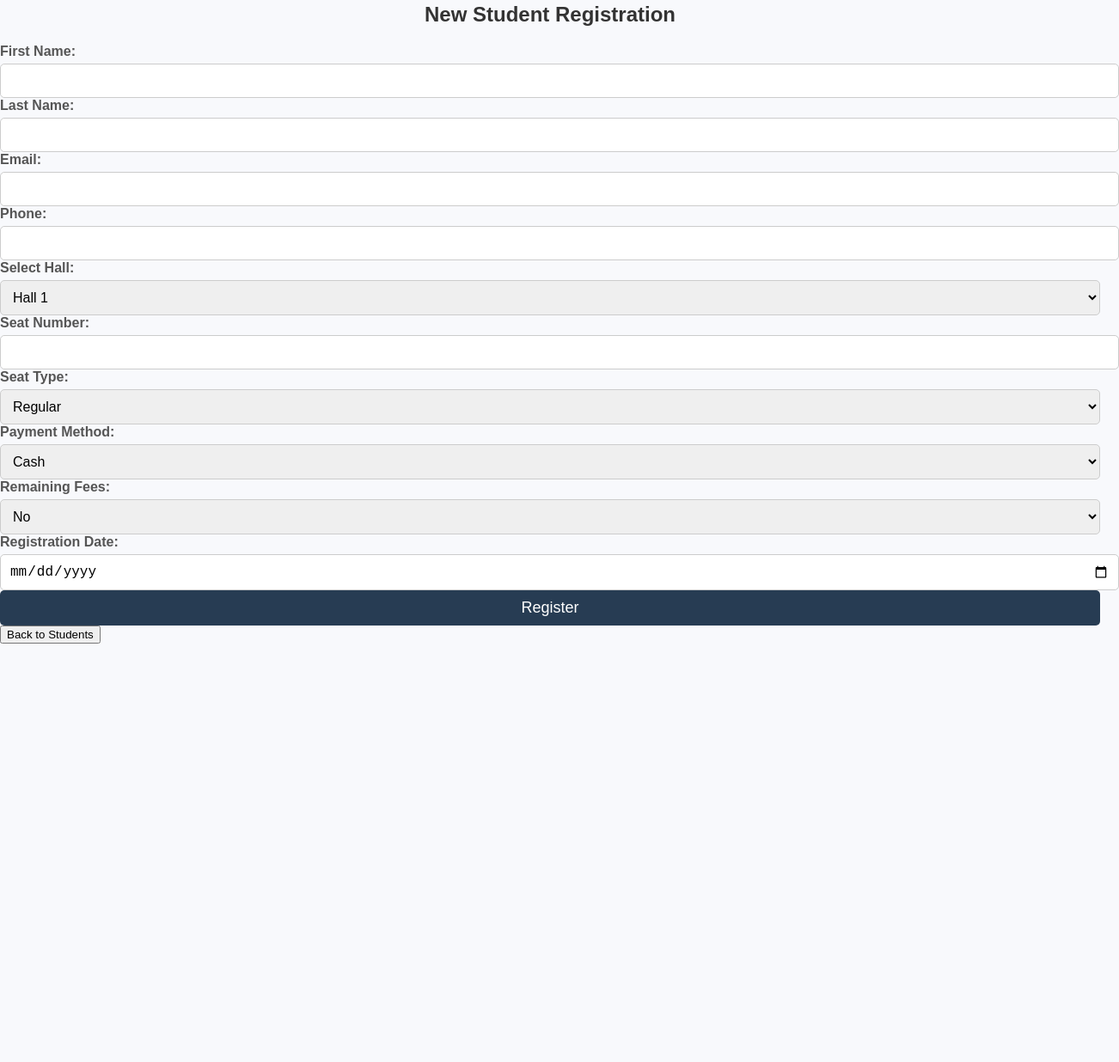
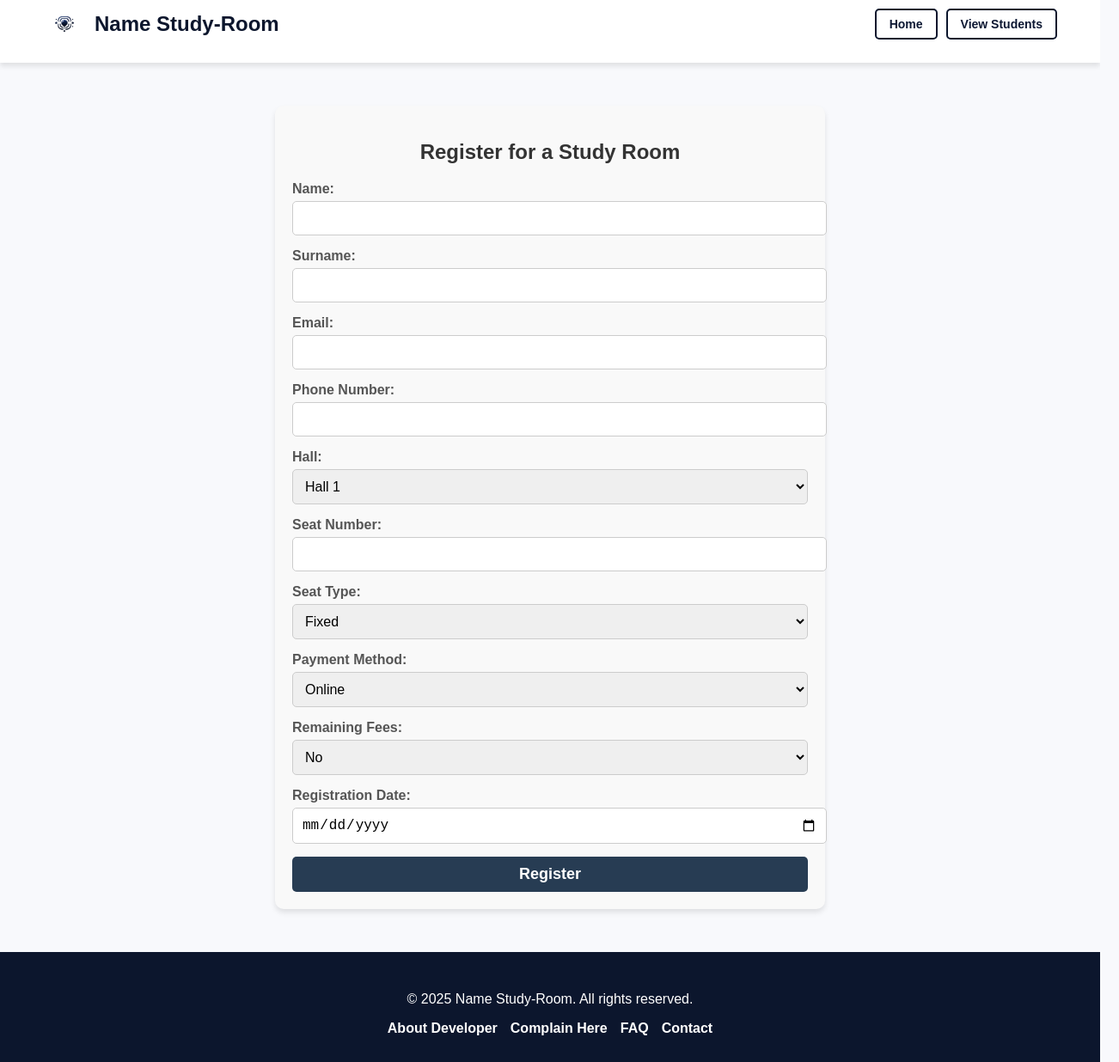
Before and after one commit to anikettt21/study-room, a website: page registration.html in a window 1280 px wide. Shown: the part 17-1253 px from the top of the page at 86% size, 1302 px wide, since content can reach past the window. Before the commit the page ends 800 px from the top, so only its background shows below. Drawn offline with Linux system fonts and the light colour scheme.

Commit message:
Update registration.html

```diff
--- a/registration.html
+++ b/registration.html
@@ -1,73 +1,107 @@
+
 <!DOCTYPE html>
 <html lang="en">
 <head>
     <meta charset="UTF-8">
     <meta name="viewport" content="width=device-width, initial-scale=1.0">
-    <title>Student Registration</title>
-    <link rel="stylesheet" href="css/students.css">
-    <link rel="stylesheet" href="css/halls.css">
+    <title>Register - Name Study-Room</title>
+    <link rel="icon" type="image/png" href="assets/logo2.png">
     <link rel="stylesheet" href="css/styles.css">
     <link rel="stylesheet" href="css/registration.css">
 </head>
 <body>
 
-    <h2 id="form-title">New Student Registration</h2>
+    <!-- Header Section -->
+    <header class="header">
+        <div class="logo-container">
+            <img src="assets/logo1.png" alt="Logo" class="logo">
+            <span class="logo-text">Name Study-Room</span>
+        </div>
+        <div class="nav-buttons">
+            <a href="index.html" class="btn-outline">Home</a>
+            <a href="students.html" class="btn-outline">View Students</a>
+        </div>
+    </header>
 
+    <!-- Registration Form -->
+    <main class="form-container">
+        <h2>Register for a Study Room</h2>
         <form id="registration-form">
-        <input type="hidden" id="student-id">
-
-        <label for="name">First Name:</label>
-        <input type="text" id="name" required>
-
-        <label for="surname">Last Name:</label>
-        <input type="text" id="surname" required>
-
+            <div class="form-group">
+                <label for="name">Name:</label>
+                <input type="text" id="name" name="name" required>
+            </div>
+            <div class="form-group">
+                <label for="surname">Surname:</label>
+                <input type="text" id="surname" name="surname" required>
+            </div>
+            <div class="form-group">
                 <label for="email">Email:</label>
-        <input type="email" id="email">
-
-        <label for="phone">Phone:</label>
-        <input type="text" id="phone" required>
-
-        <label for="hall">Select Hall:</label>
-        <select id="hall" required>
+                <input type="email" id="email" name="email" required>
+            </div>
+            <div class="form-group">
+                <label for="phone">Phone Number:</label>
+                <input type="text" id="phone" name="phone" maxlength="10" required>
+            </div>
+            <div class="form-group">
+                <label for="hall">Hall:</label>
+                <select id="hall" name="hall" required>
                     <option value="hall1">Hall 1</option>
                     <option value="hall2">Hall 2</option>
                 </select>
-
-        <label for="seat-number">Seat Number:</label>
-        <input type="number" id="seat-number" required>
-
+            </div>
+            <div class="form-group">
+                <label for="seat">Seat Number:</label>
+                <input type="number" id="seat" name="seat" required>
+            </div>
+            <div class="form-group">
                 <label for="seat-type">Seat Type:</label>
-        <select id="seat-type" required>
-            <option value="Regular">Regular</option>
-            <option value="VIP">VIP</option>
+                <select id="seat-type" name="seat-type" required>
+                    <option value="fixed">Fixed</option>
+                    <option value="non-fixed">Non-Fixed</option>
                 </select>
-
+            </div>
+            <div class="form-group">
                 <label for="payment-method">Payment Method:</label>
-        <select id="payment-method" required>
-            <option value="Cash">Cash</option>
-            <option value="Credit Card">Credit Card</option>
+                <select id="payment-method" name="payment-method" required>
+                    <option value="online">Online</option>
+                    <option value="cash">Cash</option>
                 </select>
-
+            </div>
+            <div class="form-group">
                 <label for="remaining-fees">Remaining Fees:</label>
-        <select id="remaining-fees" required>
+                <select id="remaining-fees" name="remaining-fees" required>
                     <option value="no">No</option>
                     <option value="yes">Yes</option>
                 </select>
+            </div>
+            <div class="form-group" id="fees-group" style="display: none;">
+                <label for="fees">Amount Remaining:</label>
+                <input type="number" id="fees" name="fees">
+            </div>
+            <!-- Registration Date -->
+            <div class="form-group">
+                <label for="registration-date">Registration Date:</label>
+                <input type="date" id="registration-date" name="registration-date" required>
+            </div>
+            <button type="submit" class="btn">Register</button>
+        </form>
+    </main>
 
-        <div id="fees-amount-container" style="display: none;">
-            <label for="fees-amount">Fees Amount:</label>
-            <input type="number" id="fees-amount">
+    <!-- Footer -->
+    <footer class="footer">
+        <p>&copy; 2025 Name Study-Room. All rights reserved.</p>
+        <div class="footer-links">
+            <a href="#">About Developer</a>
+            <a href="#">Complain Here</a>
+            <a href="#">FAQ</a>
+            <a href="#">Contact</a>
         </div>
+    </footer>
 
-        <label for="registration-date">Registration Date:</label>
-        <input type="date" id="registration-date" required>
-
-        <button type="submit" id="submit-button">Register</button>
-    </form>
-
-    <button id="back-button">Back to Students</button>
+    <script src="js/script.js"></script>
 
     <script src="js/registration.js"></script>
+
 </body>
 </html>
```
Lines whose indentation alone changed are shown as unchanged.
